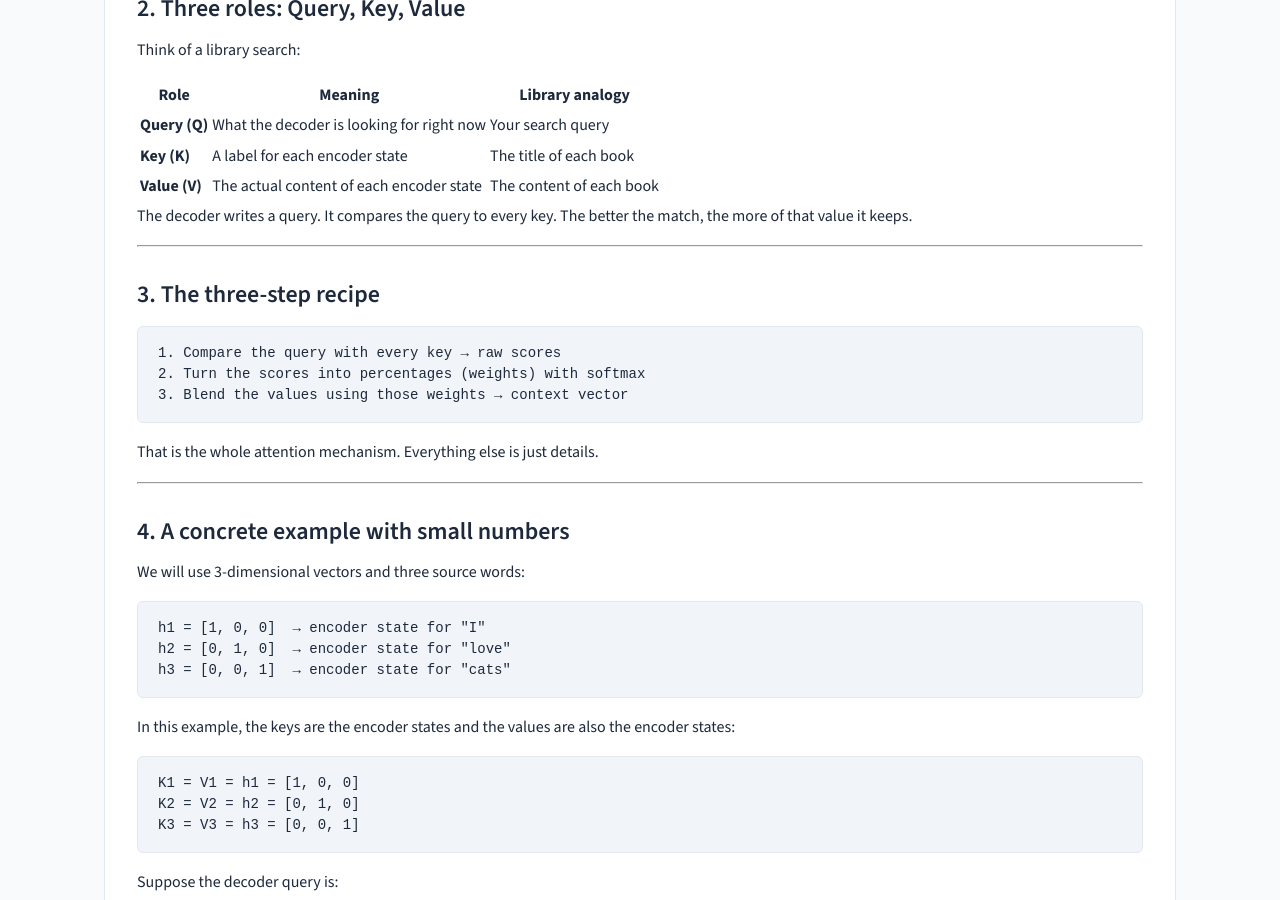
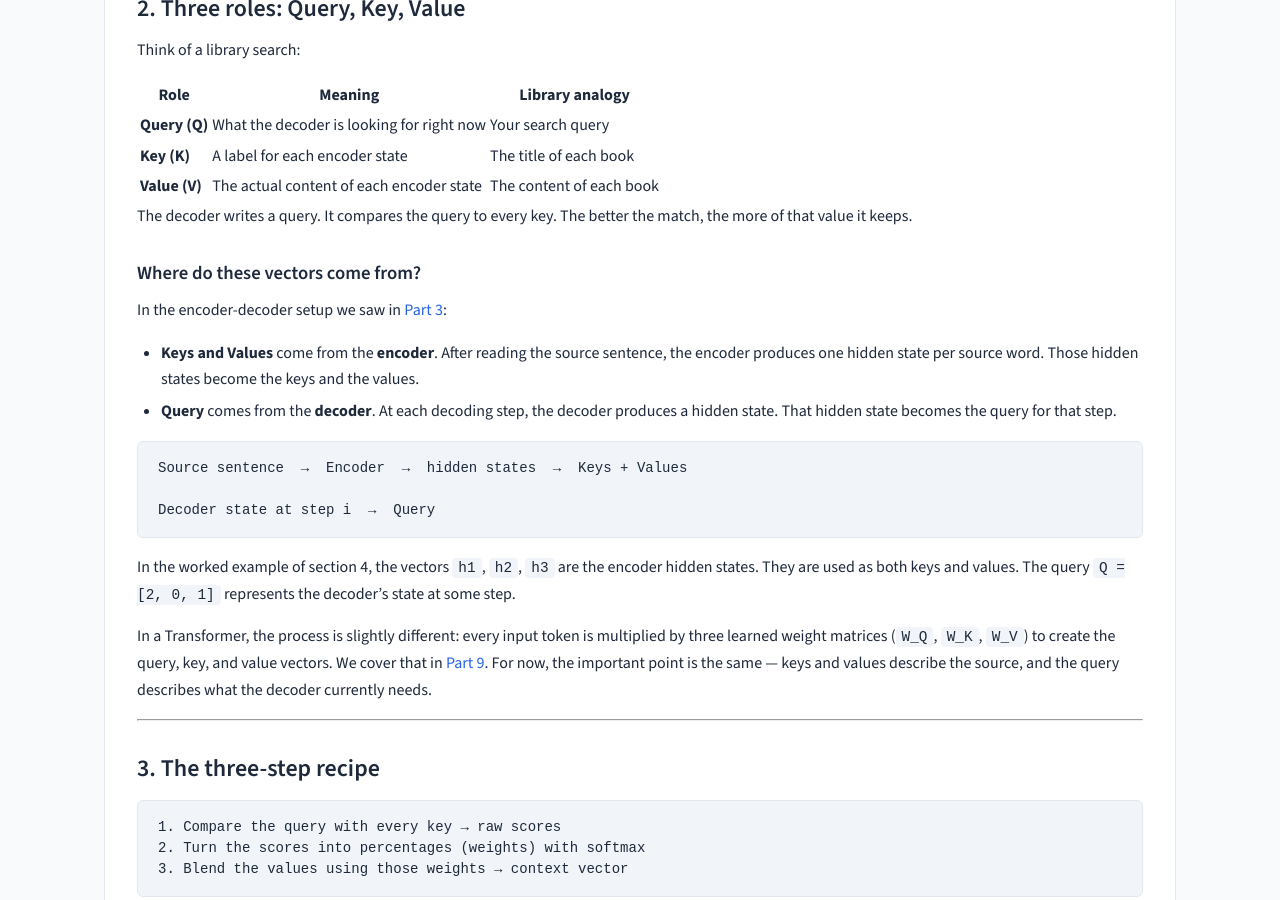
Before and after one commit to rilov/handbook, a Jekyll site: the page built from _topics/DL for GenAI - Part 4 - Math Behind Attention.md, in a window 1280 px wide and 900 px high, scrolled down 681 px. Built offline with Jekyll 4.4.1, drawn with Linux system fonts in a browser that asks for light colours.

Commit message:
Explain where Q, K, V come from in Part 4
- Add a new subsection right after the Q/K/V role table explaining that
  Keys and Values come from the encoder hidden states and the Query comes
  from the decoder state.
- Clarify that the worked example's h1/h2/h3 are encoder hidden states used
  as both keys and values.
- Mention Transformers use learned W_Q/W_K/W_V matrices, with a link to
  Part 9, while keeping the core idea unchanged.

Generated with [Devin](https://devin.ai)

Co-Authored-By: Devin <158243242+devin-ai-integration[bot]@users.noreply.github.com>

````diff
--- a/_topics/DL for GenAI - Part 4 - Math Behind Attention.md
+++ b/_topics/DL for GenAI - Part 4 - Math Behind Attention.md
@@ -43,6 +43,23 @@ Think of a library search:
 | **Value (V)** | The actual content of each encoder state | The content of each book |
 
 The decoder writes a query. It compares the query to every key. The better the match, the more of that value it keeps.
+
+### Where do these vectors come from?
+
+In the encoder-decoder setup we saw in [Part 3]({{ site.baseurl }}/topics/dl-genai-attention-encoder-decoder/):
+
+- **Keys and Values** come from the **encoder**. After reading the source sentence, the encoder produces one hidden state per source word. Those hidden states become the keys and the values.
+- **Query** comes from the **decoder**. At each decoding step, the decoder produces a hidden state. That hidden state becomes the query for that step.
+
+```text
+Source sentence  →  Encoder  →  hidden states  →  Keys + Values
+
+Decoder state at step i  →  Query
+```
+
+In the worked example of section 4, the vectors `h1`, `h2`, `h3` are the encoder hidden states. They are used as both keys and values. The query `Q = [2, 0, 1]` represents the decoder's state at some step.
+
+In a Transformer, the process is slightly different: every input token is multiplied by three learned weight matrices (`W_Q`, `W_K`, `W_V`) to create the query, key, and value vectors. We cover that in [Part 9]({{ site.baseurl }}/topics/dl-genai-self-attention-math/). For now, the important point is the same — keys and values describe the source, and the query describes what the decoder currently needs.
 
 ---
 
````
